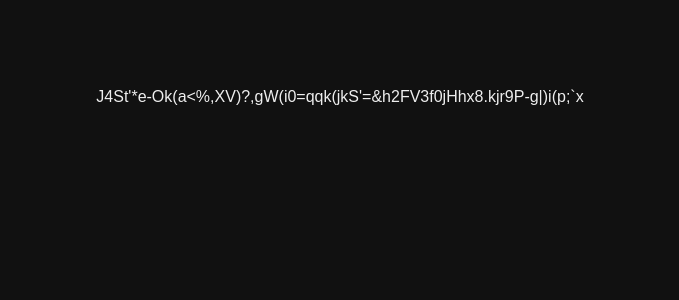
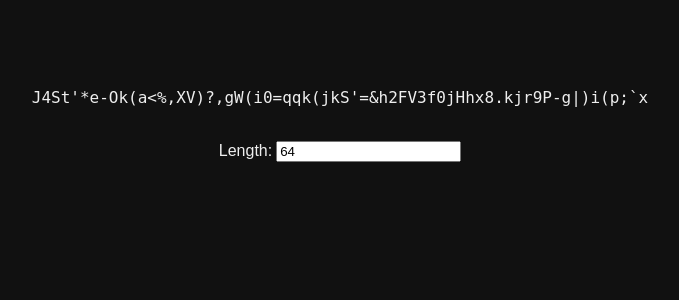
Before and after one commit to Willlumm/website, a Flask app: page /password in a window 1280 px wide. Shown: the top 300 px of the page, without its empty margins (300-979 px from the left). Run offline with Flask 3, Linux system fonts and the light colour scheme.

Commit message:
Added password length option

```diff
--- a/main.py
+++ b/main.py
@@ -1,4 +1,4 @@
-from flask import Flask, render_template
+from flask import Flask, render_template, request
 from password_generator import generate_password
 
 app = Flask(__name__)
@@ -7,7 +7,10 @@ app = Flask(__name__)
 def main():
     return render_template("main.html")
 
-@app.route("/password")
+@app.route("/password", methods=["GET", "POST"])
 def password():
-    password = generate_password()
-    return render_template("password.html", password=password)
+    length = 64
+    if request.method == "POST":
+        length = int(request.form["length"])
+    password = generate_password(length)
+    return render_template("password.html", password=password, length=length)
--- a/password_generator.py
+++ b/password_generator.py
@@ -1,4 +1,4 @@
 from random import randint
 
-def generate_password(length=64):
+def generate_password(length):
     return "".join([chr(randint(33, 126)) for _ in range(length)])
--- a/static/style.css
+++ b/static/style.css
@@ -21,3 +21,8 @@ p {
     font-family:        Arial, Helvetica, sans-serif;
     font-size:          16px;
 }
+
+label {
+    font-family:        Arial, Helvetica, sans-serif;
+    font-size:          16px;
+}
--- a/templates/password.html
+++ b/templates/password.html
@@ -5,6 +5,11 @@
         <link rel="stylesheet" href="static/style.css">
     </head>
     <body>
-        <p>{{ password }}</p>
+        <p style="font-family:monospace">{{ password }}</p>
+        <br>
+        <form method="POST">
+            <label for="length">Length:</label>
+            <input name="length" size=1 type="number" value={{length}} width=1>
+        </form>
     </body>
 </html>
```
